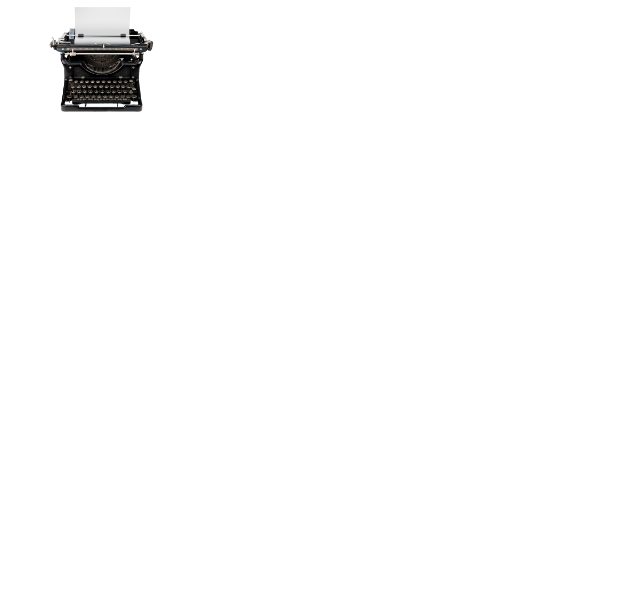
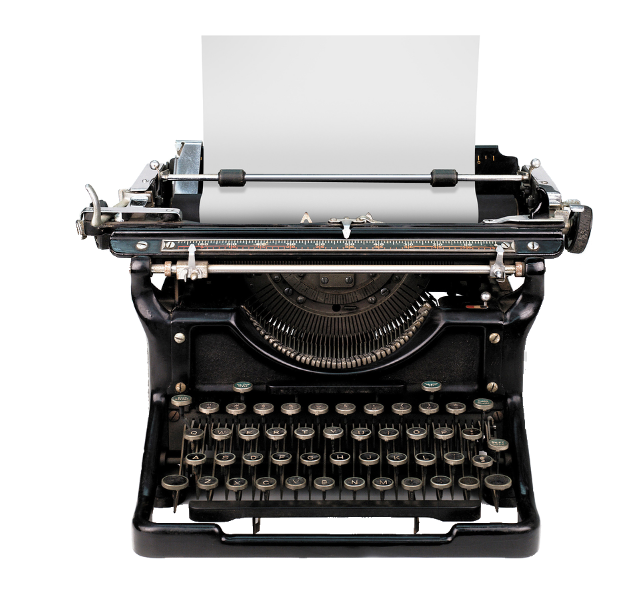
Before and after one commit to vishalsaraha/portfolio, a Next.js app: page /home in a window 1280 px wide. Shown: the top 598 px of the page, without its empty margins (389-1029 px from the left). Built offline with nearby package versions, Linux system fonts and the light colour scheme.

Commit message:
building home page

```diff
--- a/app/home/page.tsx
+++ b/app/home/page.tsx
@@ -1,34 +1,35 @@
 import Box from '@mui/material/Box';
+import Paper from '@mui/material/Paper';
 import Grid from '@mui/material/Grid';
 import Image from 'next/image';
 
 
-export default function HomePage() {
+export default function BasicGrid() {
   return (
     <Box sx={{ flexGrow: 1 }}>
       <Grid container spacing={2}>
         <Grid size={4}>
           <Box sx={{
             backgroundColor: 'black',
+
           }}>
-
           </Box>
         </Grid>
         <Grid size={6}>
-            <Box>
+          <Box sx={{
+            alignItems: "right"
+          }}>
             <Image
               src="/images/typewriter.png"
               alt="type writer image"
-                width={120}
-                height={80}
+              width={600}
+              height={600}
+            draggable={false} //stop image from dragging on to other thing
             />
           </Box>
         </Grid>
-        <Grid size={4}>
-
-        </Grid>
-        <Grid size={8}>
-
+        <Grid size={2}>
+          {/* Empty Grid for layout */}
         </Grid>
       </Grid>
     </Box>
```
Also changed, not shown: 2 other files (tests, documents, lock files or other folders). Lines whose indentation alone changed are shown as unchanged.
